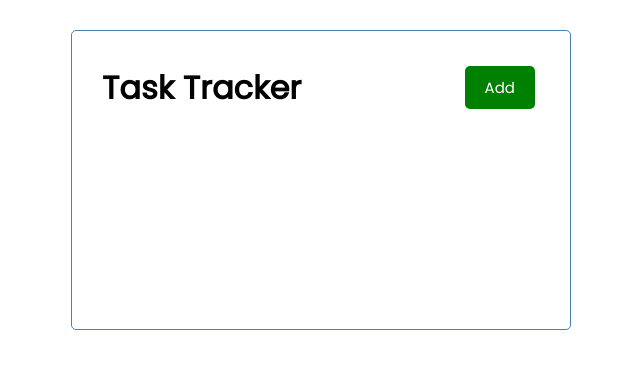
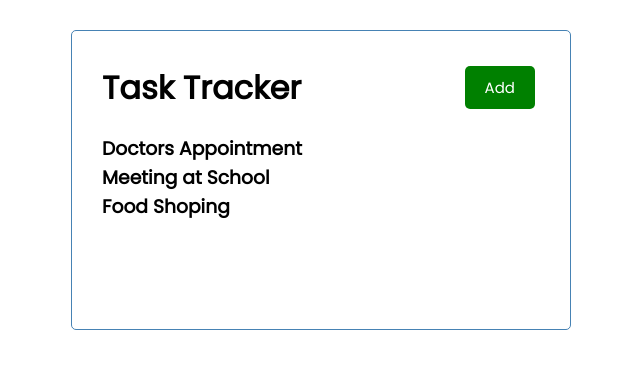
Before and after one commit to GanibegovicIsmail/task-tracker, a React (Create React App) app: page / in a window 1280 px wide. Shown: the top 368 px of the page, without its empty margins (319-959 px from the left). Built offline with nearby package versions, Linux system fonts and the light colour scheme.

Commit message:
Feat: Tasks

```diff
--- a/src/App.js
+++ b/src/App.js
@@ -1,9 +1,11 @@
 import Header from './components/Header'
+import Tasks from './components/Tasks'
 
 const App = () => {
   return (
     <div className="container">
       <Header />
+      <Tasks />
     </div>
   );
 }
--- /dev/null
+++ b/src/components/Tasks.js
@@ -0,0 +1,28 @@
+const tasks = [
+    {
+        id:1,
+        text: 'Doctors Appointment',
+        day: 'Feb 5th at 2:30pm',
+        reminder: true,
+    },
+    {
+        id:2,
+        text: 'Meeting at School',
+        day: 'Feb 6th at 1:30pm',
+        reminder: true,
+    },
+    {
+        id:3,
+        text: 'Food Shoping',
+        day: 'Feb 5th at 2:30pm',
+        reminder: false,
+    }
+
+];
+
+const Tasks = () => {
+    return (<>
+    {tasks.map((task)=>(<h3 key = {task.id}>{task.text}</h3>))}
+    </>)
+}
+export default Tasks
```
